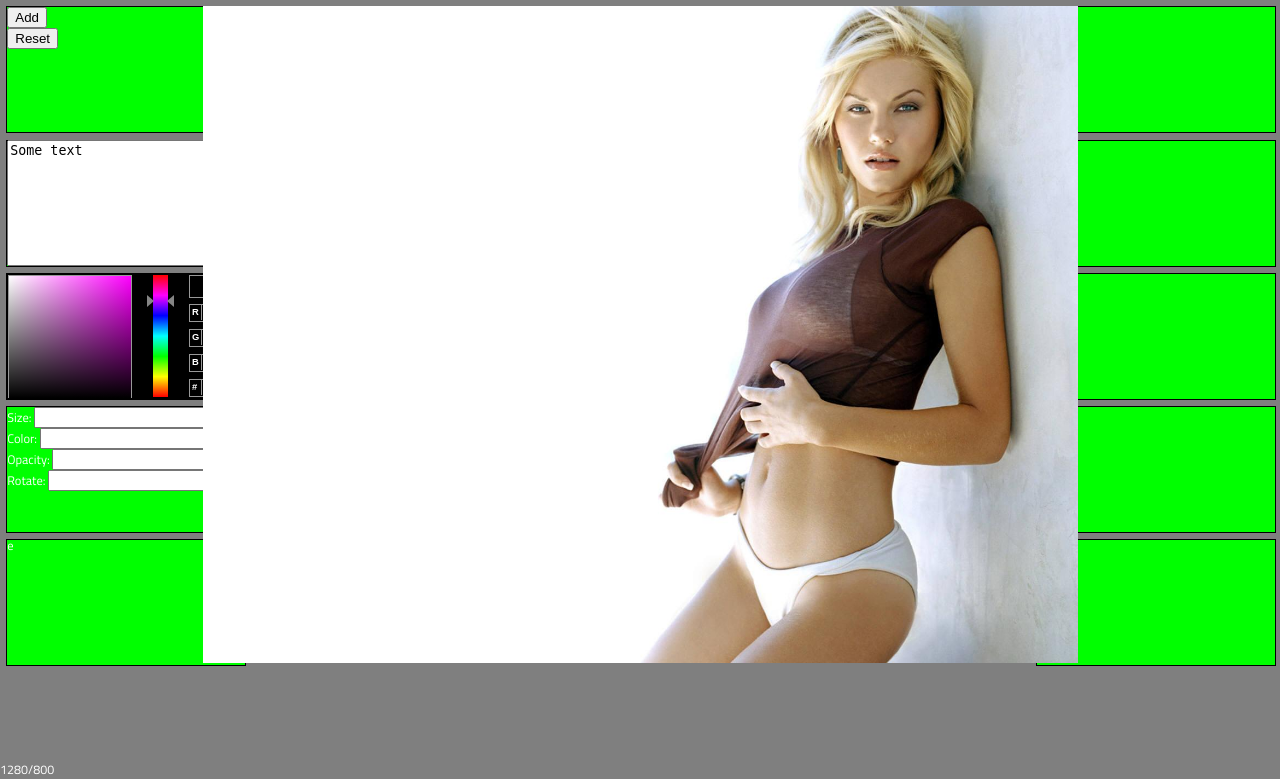
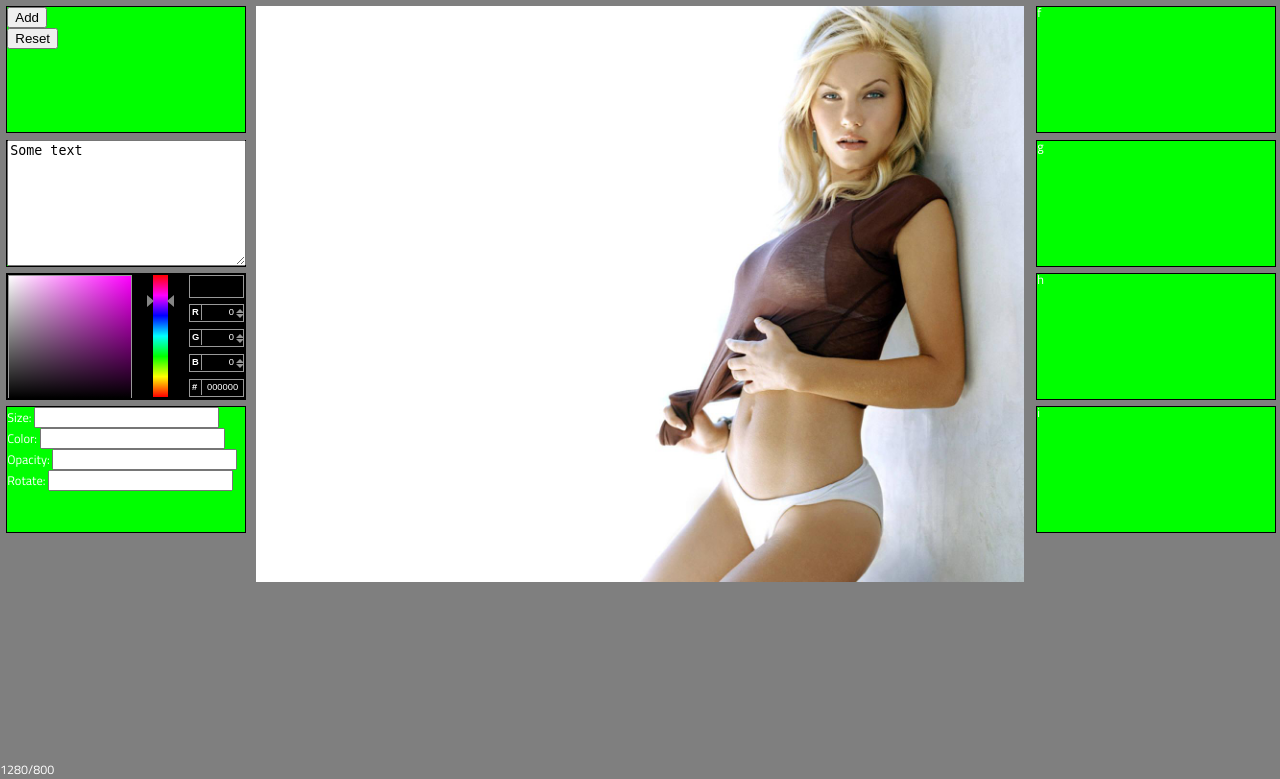
Before and after one commit to szpadlicho/project, a PHP site: page /interface/index.php in a window 1280 px wide. Shown: the part 21-800 px from the top of the page. Run offline with PHP 8.4, Linux system fonts and the light colour scheme.

Commit message:
colpick update

```diff
--- a/interface/css/tools.css
+++ b/interface/css/tools.css
@@ -14,6 +14,8 @@
 }
 #middle-ph{
     text-align:center;
+    #border:1px solid red;
+    margin:0 20em;
 }
 #middle{
     #border: 1px solid lime;
--- a/interface/index.php
+++ b/interface/index.php
@@ -72,22 +72,24 @@
                         <li>File
                             <ul>
                                 <li id="button-01">Load file</li>
-                                <li id="button-02">Save file</li>
-                                <li id="button-03">Download</li>
+                                <li id="button-02">Save</li>
+                                <li id="button-03">Download file</li>
                             </ul>
                         </li>
                         <li>Windows
                             <ul>
-                                <li id="button-04">four</li>
-                                <li id="button-05">five</li>
-                                <li id="button-06">six</li>
-                                <li id="button-07">seven</li>
+                                <li id="button-04">Create</li>
+                                <li id="button-05">Letters</li>
+                                <li id="button-06">Color</li>
+                                <li id="button-07">Rotate & Size</li>
                                 <li id="button-08">eight</li>
                                 <li id="button-09">nine</li>
                                 <li id="button-10">ten</li>
                                 <li id="button-11">eleven</li>
+                                <!--
                                 <li id="button-12">twelve</li>
                                 <li id="button-13">thirteen</li>
+                                -->
                             </ul>
                         </li>
                         <li>Edycja
@@ -161,14 +163,14 @@
                         Opacity: <input id="fontOpacity" class="" type="text" /><br />
                         Rotate: <input id="fontRotate" class="" type="text" /><br />
                     </div>
-                    <div id="tool-08" class="tools">e</div>
+                    <!--<div id="tool-08" class="tools">e</div>-->
                 </div>
                 <div id="right-option-ph">
-                    <div id="tool-09" class="tools">f</div>
-                    <div id="tool-10" class="tools">g</div>
-                    <div id="tool-11" class="tools">h</div>
-                    <div id="tool-12" class="tools">i</div>
-                    <div id="tool-13" class="tools">j</div>
+                    <div id="tool-08" class="tools">f</div>
+                    <div id="tool-09" class="tools">g</div>
+                    <div id="tool-10" class="tools">h</div>
+                    <div id="tool-11" class="tools">i</div>
+                    <!--<div id="tool-13" class="tools">j</div>-->
                 </div>
                 <script type="text/javascript">
                 $(document).ready(function(){
@@ -226,16 +228,16 @@
                         // * Color
                     // **/
                     // $(document).on('keyup', '#fontColor', function (event) {
-                        // var size = $('#fontColor').val();
-                        // $('.curent').children(':nth-child(4)').css('color',size);
+                        // var colorRGB = $('#fontColor').val();
+                        // $('.curent').children(':nth-child(4)').css('color',colorRGB);
                         // var saveId = $('.curent').attr('id');
                         // $.cookie(saveId+'color',$('.curent').children(':nth-child(4)').css('color'));
                         // //alert($.cookie(saveId+'font'));
                     // });
                     // $(document).on('mousedown', '.drag', function () {
-                        // var size = $(this).children(':nth-child(4)').css('color');
-                        // //var size = parseInt(size);
-                        // $('#fontColor').val(size);
+                        // var colorRGB = $(this).children(':nth-child(4)').css('color');
+                        // //var colorRGB = parseInt(colorRGB);
+                        // $('#fontColor').val(colorRGB);
                     // });
                     // $( '.drag' ).each(function(){//'p[id^="draggable-"]'
                         // var getId = $( this ).attr('id');
@@ -250,16 +252,16 @@
                         * Opacity
                     **/
                     $(document).on('keyup', '#fontOpacity', function (event) {
-                        var size = $('#fontOpacity').val();
-                        $('.curent').children(':nth-child(4)').css('opacity',size);
+                        var opac = $('#fontOpacity').val();
+                        $('.curent').children(':nth-child(4)').css('opacity',opac);
                         var saveId = $('.curent').attr('id');
                         $.cookie(saveId+'Opacity',$('.curent').children(':nth-child(4)').css('opacity'));
                         //alert($.cookie(saveId+'font'));
                     });
                     $(document).on('mousedown', '.drag', function () {
-                        var size = $(this).children(':nth-child(4)').css('opacity');
-                        //var size = parseInt(size);
-                        $('#fontOpacity').val(size);
+                        var opac = $(this).children(':nth-child(4)').css('opacity');
+                        //var opac = parseInt(opac);
+                        $('#fontOpacity').val(opac);
                     });
                     $( '.drag' ).each(function(){//'p[id^="draggable-"]'
                         var getId = $( this ).attr('id');
@@ -290,17 +292,17 @@
                         return angle;
                     }
                     $(document).on('keyup', '#fontRotate', function (event) {
-                        var size = $('#fontRotate').val();
-                        $('.curent').css('transform','rotate('+size+'deg)');
+                        var rot = $('#fontRotate').val();
+                        $('.curent').css('transform','rotate('+rot+'deg)');
                         var saveId = $('.curent').attr('id');
                         $.cookie(saveId+'Transform',$('.curent').css('transform'));
                         //alert($.cookie(saveId+'Transform'));
                     });
                     $(document).on('mousedown', '.drag', function () {
-                        var size = $(this).css('transform');
-                        //var size = parseInt(size);
-                        var size = getRotationDegrees($(this));
-                        $('#fontRotate').val(size);
+                        var rot = $(this).css('transform');
+                        //var rot = parseInt(rot);
+                        var rot = getRotationDegrees($(this));
+                        $('#fontRotate').val(rot);
                     });
                     $( '.drag' ).each(function(){//'p[id^="draggable-"]'
                         var getId = $( this ).attr('id');
--- a/interface/js/showContainer.js
+++ b/interface/js/showContainer.js
@@ -16,10 +16,10 @@ $(document).ready(function(){
     $( 'li[id^="button-"]' ).click(function(){
         if ( $( '#tool-'+this.id.slice(7) ).hasClass( 't-show' ) ) {
             $( '#tool-'+this.id.slice(7) ).removeClass( 't-show' );
-            $( '#tool-'+this.id.slice(7) ).hide( 'drop' ).addClass( 't-hide' ); // drop size scale slide
+            $( '#tool-'+this.id.slice(7) ).hide( 'fold' ).addClass( 't-hide' ); // drop size scale slide
         } else {
             $( '#tool-'+this.id.slice(7) ).removeClass( 't-hide' );
-            $( '#tool-'+this.id.slice(7) ).show( 'drop' ).addClass( 't-show' );;
+            $( '#tool-'+this.id.slice(7) ).show( 'fold' ).addClass( 't-show' );;
         }
     });
 });
```
